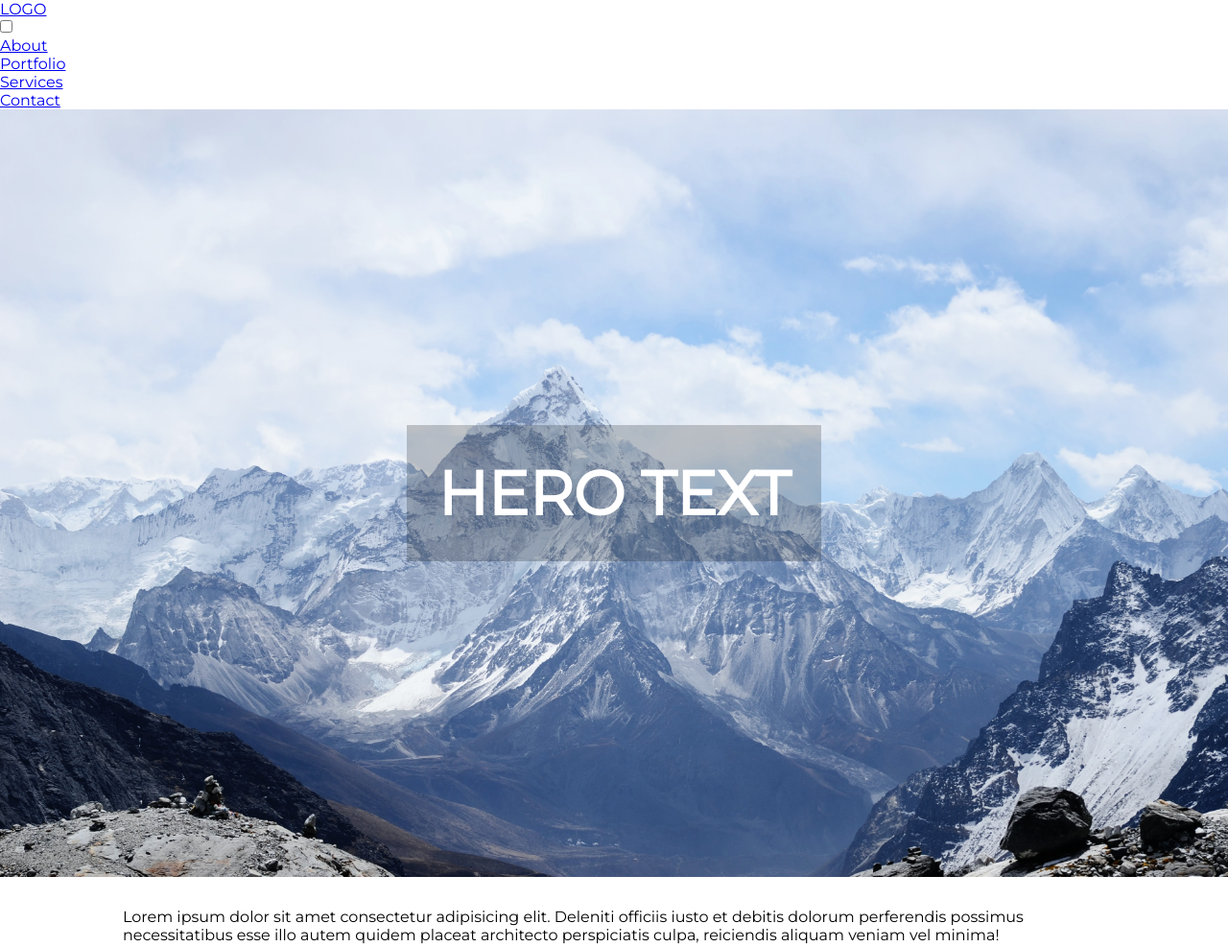
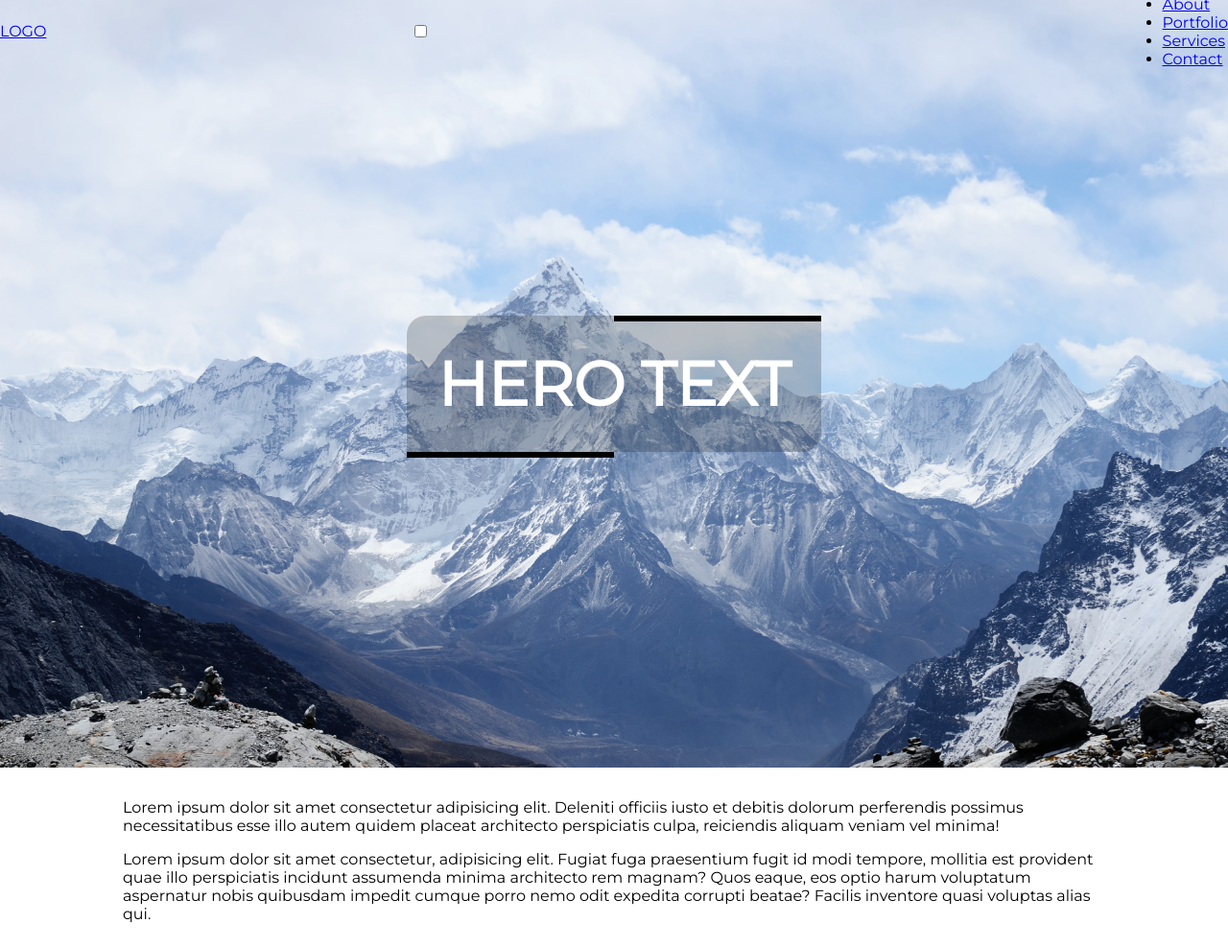
Before and after one commit to singh-devops/portfolio-html-scss, a plain HTML site: page index.html in a window 1280 px wide. Shown: the top 987 px of the page at 96% size. Drawn offline with Linux system fonts and the light colour scheme.

Commit message:
hero commit

```diff
--- a/index.html
+++ b/index.html
@@ -8,7 +8,7 @@
     <link rel="stylesheet" href="./styles/styles.css">
 </head>
 <body>
-    <header>
+    <header class="main-header">
         <div class="logo">
             <a href="#">LOGO</a>
         </div>
--- /dev/null
+++ b/styles/_header.scss
@@ -0,0 +1,21 @@
+.main-header {
+  position: fixed;
+  display: flex;
+  justify-content: space-between;
+  align-items: center;
+  height: 65px;
+  width: 100vw;
+  padding: 1 10vw;
+  color: black;
+  z-index: 1;
+
+  a {
+    text-decoration: none;
+    color: inherit;
+    text-transform: uppercase;
+  }
+  .nav-links {
+    display: flex;
+    list-style: none;
+  }
+}
--- a/styles/_hero.scss
+++ b/styles/_hero.scss
@@ -15,5 +15,23 @@
     text-align: center;
     background: rgba($color: #000000, $alpha: 0.2);
     padding: 2rem;
+    border-radius: 20px 0;
+
+    &:before,
+    &:after {
+      content: "";
+      position: absolute;
+      top: 0;
+      height: 100%;
+      width: 50%;
+    }
+    &:before {
+      left: 0;
+      border-bottom: 6px solid black;
+    }
+    &:after {
+      right: 0;
+      border-top: 6px solid black;
+    }
   }
 }
--- a/styles/styles.scss
+++ b/styles/styles.scss
@@ -1,5 +1,6 @@
 @import url("https://fonts.googleapis.com/css?family=Montserrat&display=swap");
-@import "./hero";
+@import "hero";
+@import "header";
 * {
   box-sizing: border-box;
   margin: 0;
```
Also changed, not shown: styles/_header.css (added), styles/_hero.css, styles/styles.css.
